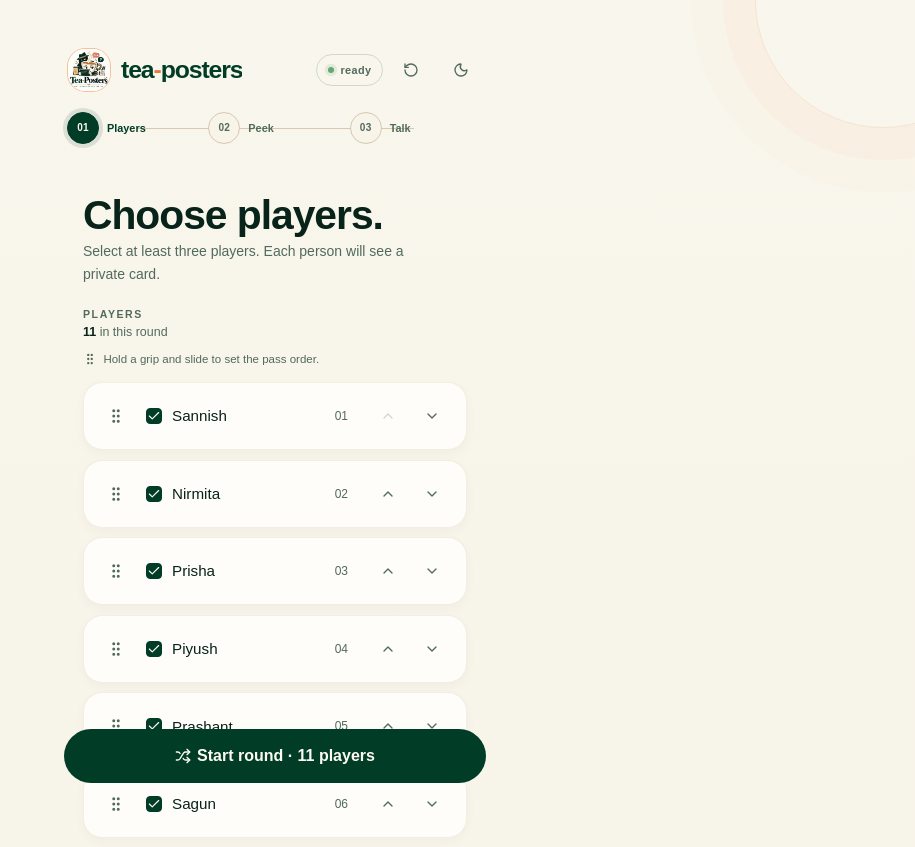
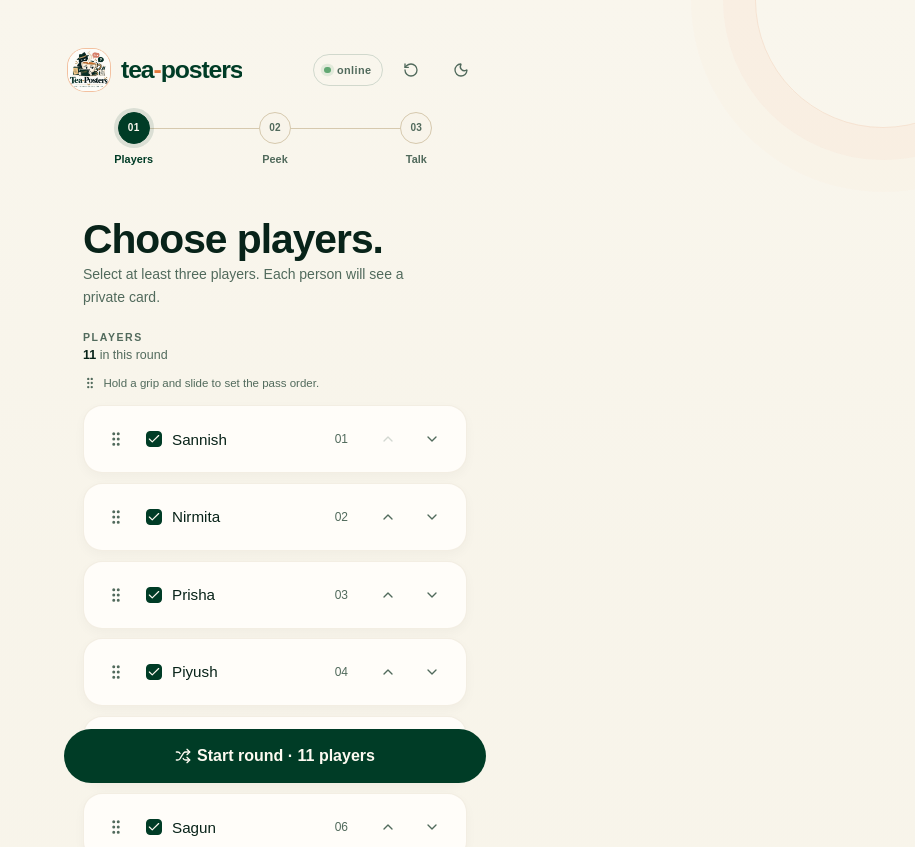
Before and after one commit to misterbista/tea-poster, a Next.js app: page / in a window 1280 px wide. Shown: the top 847 px of the page, without its empty margins (365-1280 px from the left). Built offline with nearby package versions, Linux system fonts and the light colour scheme; a web font is replaced by a local one.

Commit message:
fix: enhance drag functionality and pointer event handling in TeaPoster component

```diff
--- a/app/globals.css
+++ b/app/globals.css
@@ -148,6 +148,27 @@
     transition-duration: 240ms;
     transition-timing-function: var(--ease-out);
   }
+
+  @keyframes tea-theme-cover {
+    from {
+      opacity: 1;
+    }
+
+    to {
+      opacity: 0;
+    }
+  }
+
+  html.theme-transition::after {
+    position: fixed;
+    z-index: 9999;
+    inset: 0;
+    background: var(--theme-transition-surface);
+    content: "";
+    pointer-events: none;
+    animation: tea-theme-cover 280ms var(--ease-out) both;
+    will-change: opacity;
+  }
 }
 
 @layer components {
@@ -218,6 +239,11 @@
     box-shadow: 0 0 0 0.2rem color-mix(in oklch, #62a873 15%, transparent);
   }
 
+  .tea-status[data-connection="offline"] .tea-status-dot {
+    background: var(--accent);
+    box-shadow: 0 0 0 0.2rem color-mix(in oklch, var(--accent) 15%, transparent);
+  }
+
   .tea-flat-card {
     overflow: visible !important;
     border: 0 !important;
@@ -279,6 +305,7 @@
 
   .tea-progress-line {
     position: absolute;
+    z-index: 0;
     top: 1rem;
     right: 16.66%;
     left: 16.66%;
@@ -288,10 +315,13 @@
 
   .tea-progress-step {
     position: relative;
+    z-index: 1;
     display: flex;
+    flex-direction: column;
     align-items: center;
-    gap: 0.5rem;
+    gap: 0.45rem;
     color: var(--muted-foreground);
+    text-align: center;
   }
 
   .tea-progress-dot {
@@ -588,6 +618,11 @@
 }
 
 @media (prefers-reduced-motion: reduce) {
+  html.theme-transition::after {
+    display: none;
+    animation: none !important;
+  }
+
   .tea-shell *,
   .tea-shell *::before,
   .tea-shell *::after {
--- a/app/layout.tsx
+++ b/app/layout.tsx
@@ -18,10 +18,16 @@ const geistMono = localFont({
   weight: "100 900",
 });
 
+const logoIcon = "/ChatGPT%20Image%20Sep%2022%2C%202026%20at%2011_38_07%20AM.png";
+
 export const metadata: Metadata = {
   title: "tea-posters | Spot the imposter. Spill the tea.",
   description: "A cozy offline imposter game for your next tea break.",
   applicationName: "tea-posters",
+  icons: {
+    icon: [{ url: logoIcon, type: "image/png", sizes: "1254x1254" }],
+    apple: [{ url: logoIcon, type: "image/png", sizes: "1254x1254" }],
+  },
 };
 
 export const viewport: Viewport = {
--- a/app/manifest.ts
+++ b/app/manifest.ts
@@ -1,4 +1,6 @@
 import type { MetadataRoute } from "next";
+
+const logoIcon = "/ChatGPT%20Image%20Sep%2022%2C%202026%20at%2011_38_07%20AM.png";
 
 export default function manifest(): MetadataRoute.Manifest {
   return {
@@ -7,13 +9,14 @@ export default function manifest(): MetadataRoute.Manifest {
     description: "A minimal offline imposter game",
     start_url: "/",
     display: "standalone",
-    background_color: "#0a0a0a",
-    theme_color: "#0a0a0a",
+    background_color: "#f7f1e7",
+    theme_color: "#f7f1e7",
     icons: [
       {
-        src: "/icon.svg",
-        sizes: "any",
-        type: "image/svg+xml",
+        src: logoIcon,
+        sizes: "1254x1254",
+        type: "image/png",
+        purpose: "maskable",
       },
     ],
   };
--- a/components/tea-poster.tsx
+++ b/components/tea-poster.tsx
@@ -89,9 +89,15 @@ function ThemeToggle() {
   const toggleTheme = () => {
     const nextIsDark = !isDark;
     const root = document.documentElement;
+    const currentSurface = getComputedStyle(root)
+      .getPropertyValue("--background")
+      .trim();
     if (transitionTimeoutRef.current !== null) {
       window.clearTimeout(transitionTimeoutRef.current);
     }
+    root.style.setProperty("--theme-transition-surface", currentSurface);
+    root.classList.remove("theme-transition");
+    void root.offsetWidth;
     root.classList.add("theme-transition");
     setIsDark(nextIsDark);
     window.requestAnimationFrame(() => {
@@ -532,8 +538,12 @@ export function TeaPoster() {
           </div>
         </div>
         <div className="flex shrink-0 items-center gap-1.5">
-          <span className="tea-status hidden min-[390px]:inline-flex">
-            <span className="tea-status-dot" /> ready
+          <span
+            className="tea-status hidden min-[390px]:inline-flex"
+            data-connection={online ? "online" : "offline"}
+            aria-live="polite"
+          >
+            <span className="tea-status-dot" /> {online ? "online" : "offline"}
           </span>
           <Button
             type="button"
--- a/data/word-tracker.json
+++ b/data/word-tracker.json
@@ -1,6 +1,7 @@
 {
   "version": 9,
   "usedWordIds": [
-    "nepal:cancelled plan"
+    "nepal:cancelled plan",
+    "nepal:crush"
   ]
 }
```
